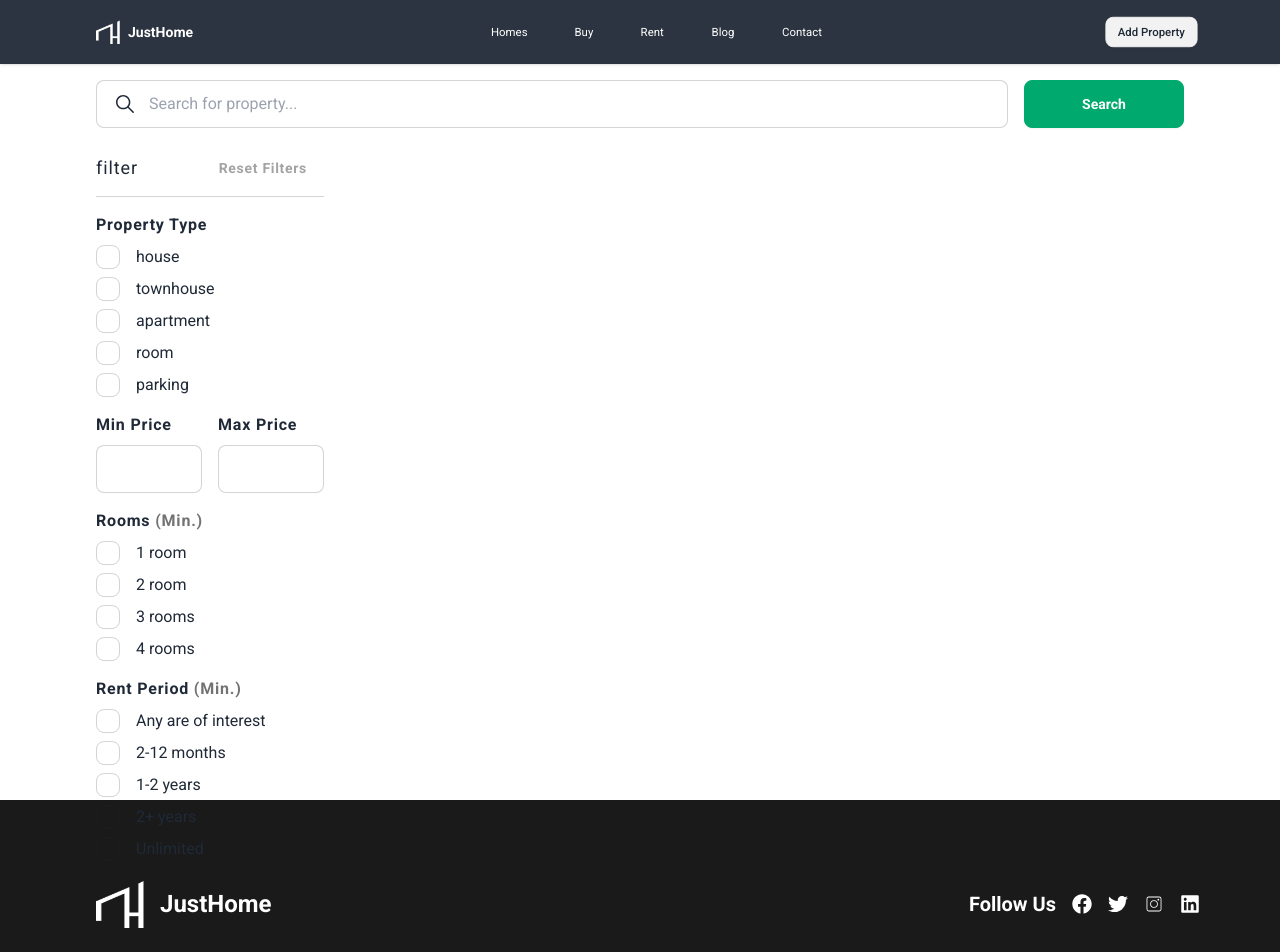
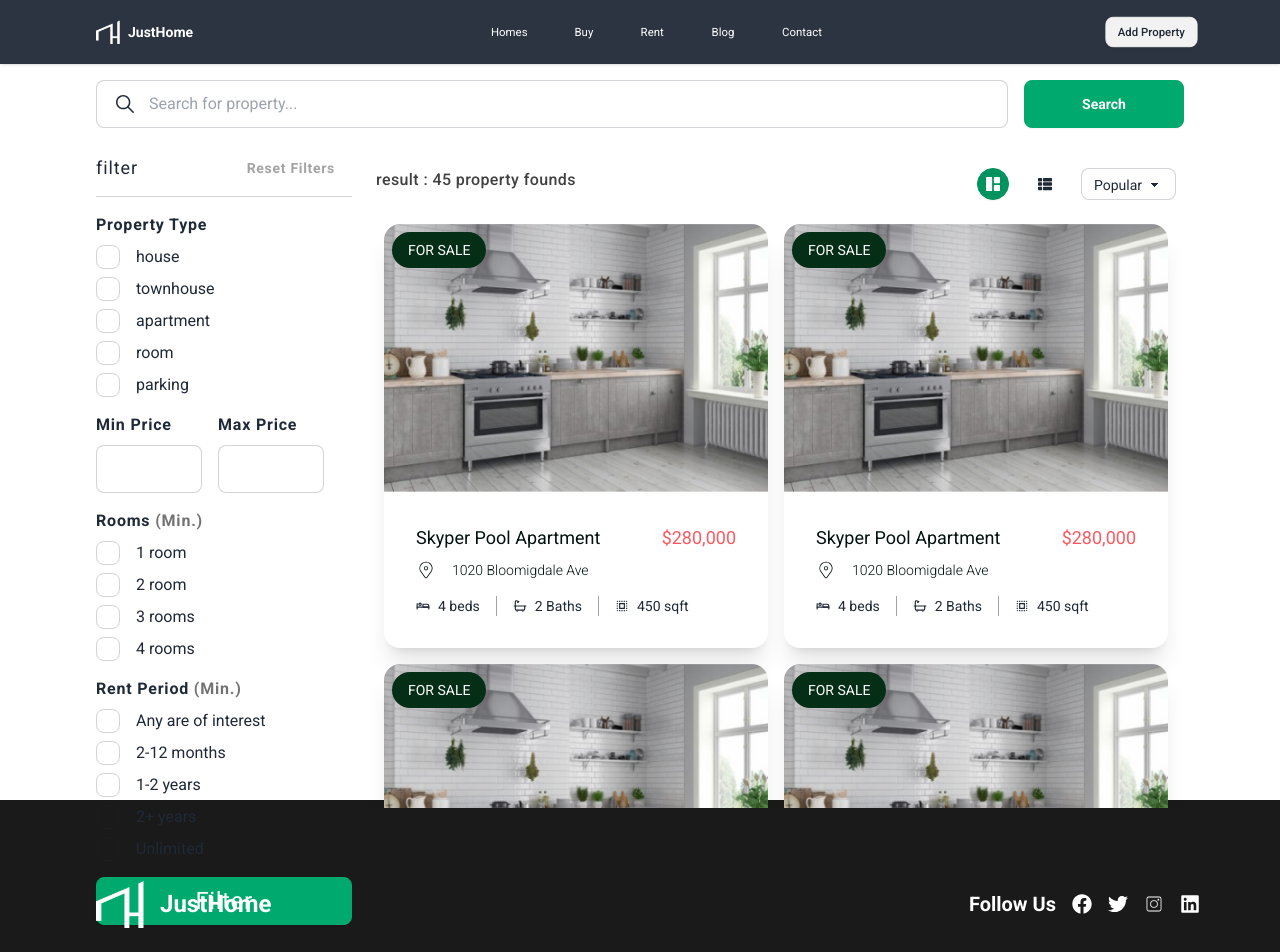
Before and after one commit to faroukq1/Just-Home, a React (Vite) app: page /buy in a window 1280 px wide. Shown: the top 952 px of the page. Built offline with nearby package versions, Linux system fonts and the light colour scheme.

Commit message:
#18 complete buy page

```diff
--- a/src/component/buy/BuyFilter.tsx
+++ b/src/component/buy/BuyFilter.tsx
@@ -17,6 +17,12 @@ const BuyFilter = () => {
       </div>
       <RoomFilter />
       <RentPeriod />
+      <button
+        type="button"
+        className="mt-4 btn btn-success btn-wide text-white text-2xl font-normal tracking-wide capitalize"
+      >
+        filter
+      </button>
     </aside>
   );
 };
--- a/src/component/buy/PropertyMarketPlace.tsx
+++ b/src/component/buy/PropertyMarketPlace.tsx
@@ -1,5 +1,33 @@
+import { BsGrid1X2Fill } from "react-icons/bs";
+import { FaThList } from "react-icons/fa";
+import PropertyCard from "../global/PropertyCard";
+
 const PropertyMarketPlace = () => {
-  return <div></div>;
+  return (
+    <div className="py-4 overflow-auto max-h-[85vh]">
+      <div className="w-full h-fit py-6 px-2 flex justify-between">
+        <h1 className="text-neutral-700 font-medium tracking-wide">
+          result : 45 property founds
+        </h1>
+        <div className="flex items-center gap-5">
+          <button className="btn btn-success btn-sm btn-circle btn-active">
+            <BsGrid1X2Fill className="text-white" />
+          </button>
+          <button className="btn btn-ghost btn-sm btn-circle">
+            <FaThList />
+          </button>
+          <select className="select select-bordered select-sm w-full max-w-xs">
+            <option>Popular</option>
+          </select>
+        </div>
+      </div>
+      <div className="flex flex-wrap justify-center items-center gap-4">
+        {Array.from({ length: 10 }, (_, index) => {
+          return <PropertyCard key={index} />;
+        })}
+      </div>
+    </div>
+  );
 };
 
 export default PropertyMarketPlace;
--- a/src/component/buy/filter/PropertyTypeFilter.tsx
+++ b/src/component/buy/filter/PropertyTypeFilter.tsx
@@ -12,8 +12,8 @@ const PropertyTypeFilter = () => {
       <div>
         {propertyTypes.map((item, index) => {
           return (
-            <div className="flex items-center gap-4 w-full mt-2">
-              <input key={index} type="checkbox" className="checkbox" />
+            <div key={index} className="flex items-center gap-4 w-full mt-2">
+              <input type="checkbox" className="checkbox" />
               <p>{item}</p>
             </div>
           );
--- a/src/component/buy/filter/RoomsFilter.tsx
+++ b/src/component/buy/filter/RoomsFilter.tsx
@@ -8,8 +8,8 @@ const RoomsFilter = () => {
         {Array.from({ length: 4 }, (_, i) => {
           const index = i + 1;
           return (
-            <div className="flex items-center gap-4 w-full mt-2">
-              <input key={index} type="checkbox" className="checkbox" />
+            <div key={index} className="flex items-center gap-4 w-full mt-2">
+              <input type="checkbox" className="checkbox" />
               <p>
                 {index} room{i > 1 && "s"}
               </p>
```
